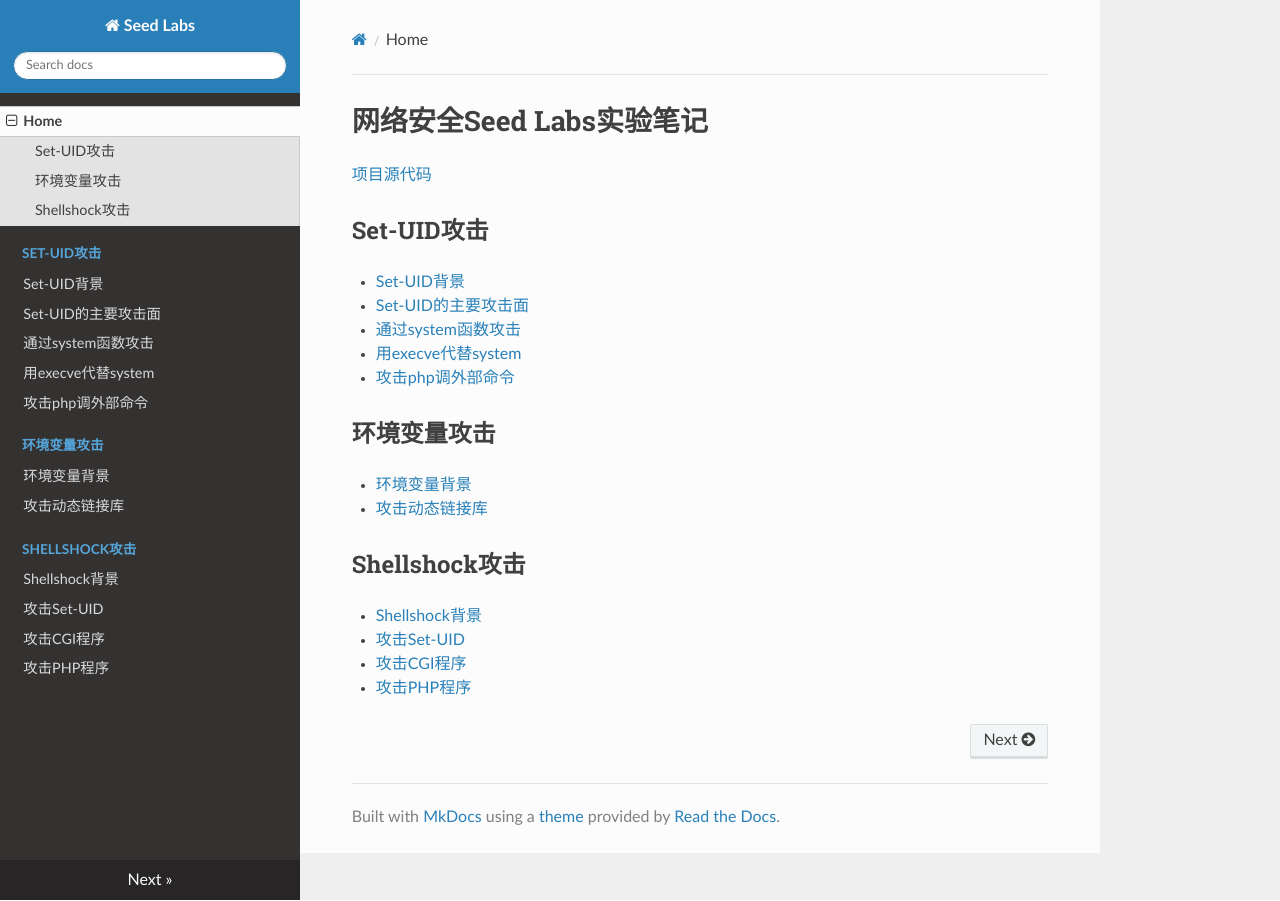
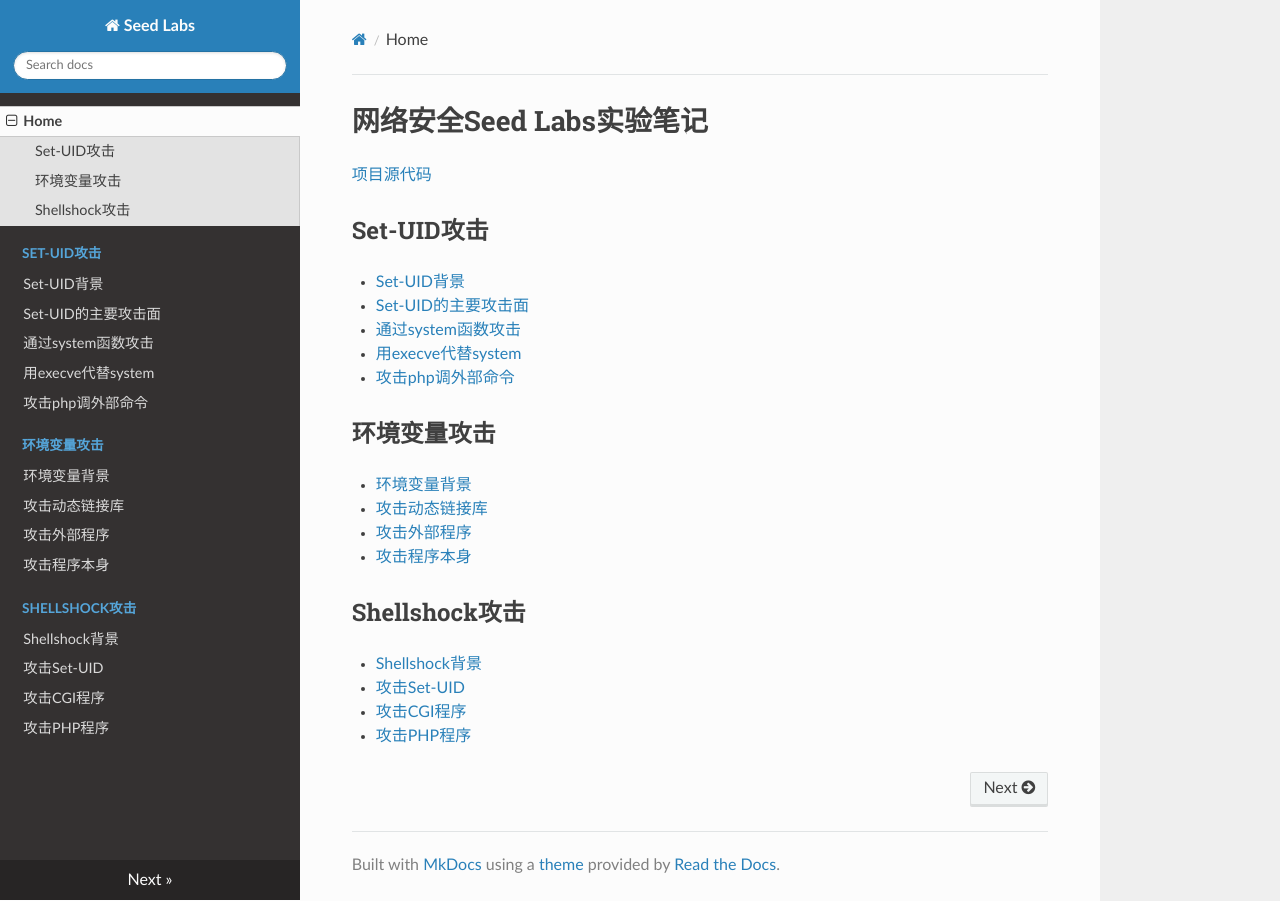
Before and after one commit to cc3213252/note-seed-labs, an MkDocs documentation site: the page built from docs/index.md, in a window 1280 px wide. Built offline with MkDocs 1.6.1, drawn with Linux system fonts in a browser that asks for light colours; nearby versions of some CDN libraries.

Commit message:
攻击外部程序，攻击程序本身

```diff
--- a/docs/index.md
+++ b/docs/index.md
@@ -14,6 +14,8 @@
 
 * [环境变量背景](./env/background.md)
 * [攻击动态链接库](./env/attack-lib.md)
+* [攻击外部程序](env/attack-outprogram.md)
+* [攻击程序本身](env/attack-program.md)
 
 ## Shellshock攻击
 
--- a/mkdocs.yml
+++ b/mkdocs.yml
@@ -10,6 +10,8 @@
     - 环境变量攻击:
         - 环境变量背景: env/background.md
         - 攻击动态链接库: env/attack-lib.md
+        - 攻击外部程序: env/attack-outprogram.md
+        - 攻击程序本身: env/attack-program.md
     - Shellshock攻击:
         - Shellshock背景: shellshock/background.md
         - 攻击Set-UID: shellshock/attack-setuid.md
```
Also changed, not shown: README.md (+2 -0 lines), docs/img/env-getenvbug.png (added), docs/img/env-hackerprogram.png (added), docs/img/env-program.png (added), 2 other files.
